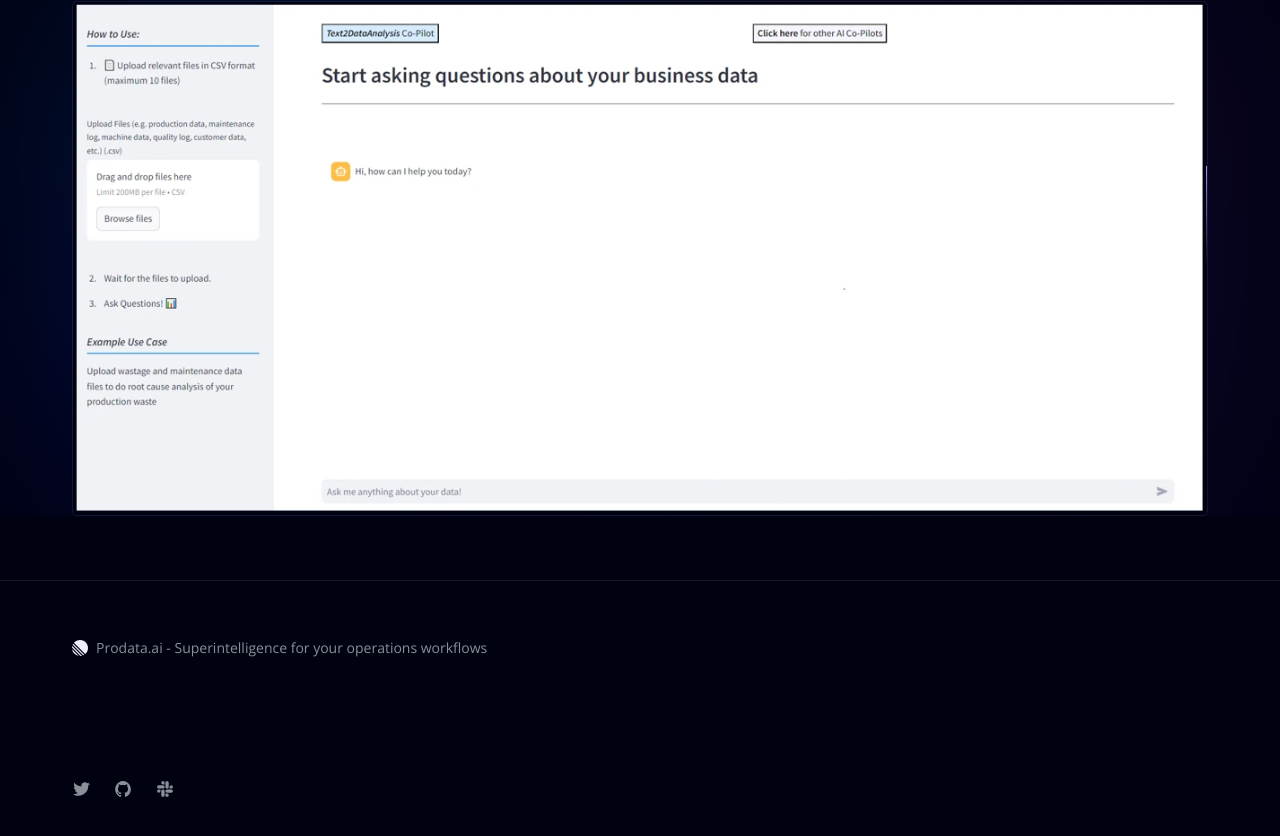
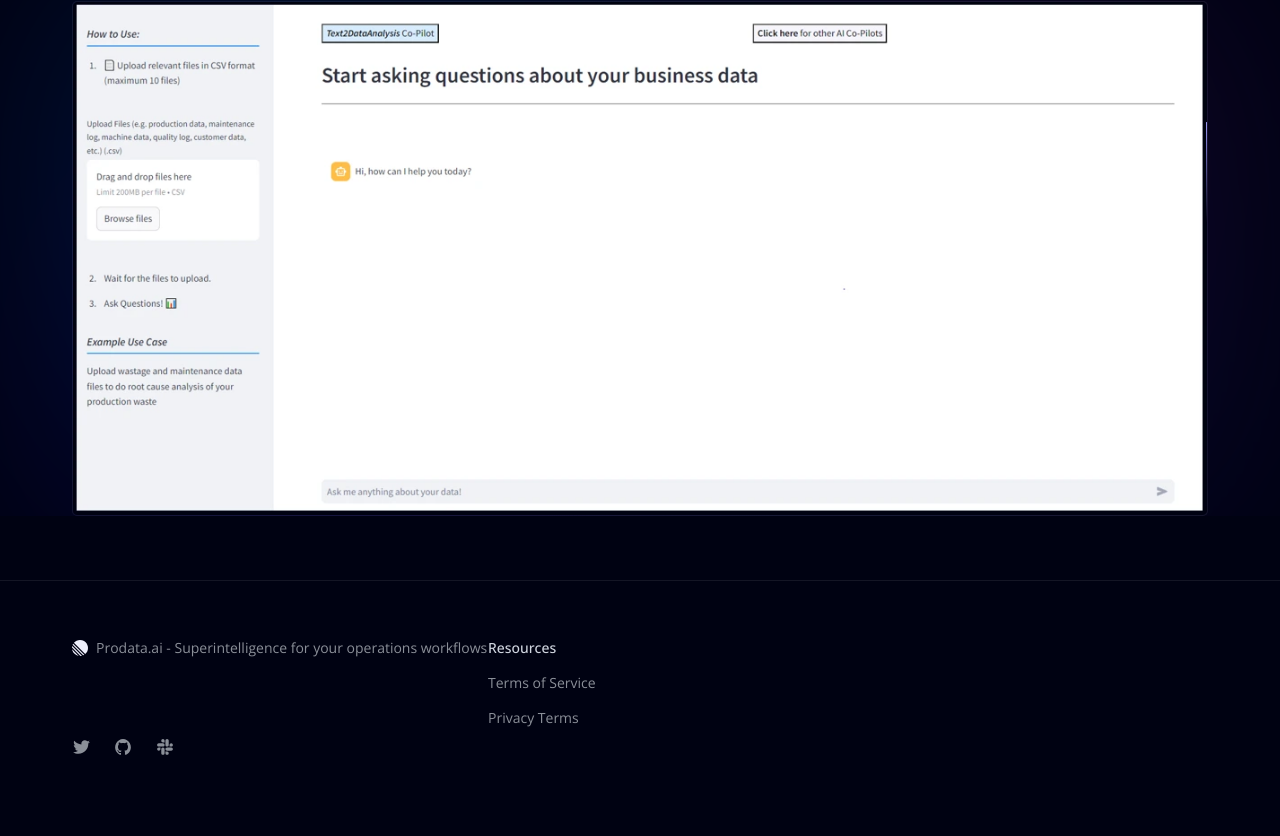
Before and after one commit to iadv/processdataai, a Next.js app: page / in a window 1280 px wide. Shown: the part 628-1464 px from the top of the page. After the commit the page ends 1440 px from the top, so only its background shows below. Built offline with nearby package versions, Linux system fonts and the light colour scheme.

Commit message:
Update footer.tsx
terms of service

```diff
--- a/app/components/footer.tsx
+++ b/app/components/footer.tsx
@@ -8,15 +8,10 @@
 export const Footer = () => {
   const footerLinks = [
     {
-      title: '',
+      title: 'Resources',
       links: [
-        { title: '', href: '#' },
-        { title: '', href: '#' },
-        { title: '', href: '#' },
-        { title: '', href: '#' },
-        { title: '', href: '#' },
-        { title: '', href: '#' },
-        { title: '', href: '#' },
+        { title: 'Terms of Service', href: 'https://drive.google.com/file/d/1mYQakAvRrWRe2EFvF6Kw1Jz6TqEH62Wj/view?usp=sharing' },
+        { title: 'Privacy Terms', href: 'https://drive.google.com/file/d/1ohwYU_iNK0k08wPGXvx_zR9LzRThBETh/view?usp=sharing' },
       ],
     },
     {
```
